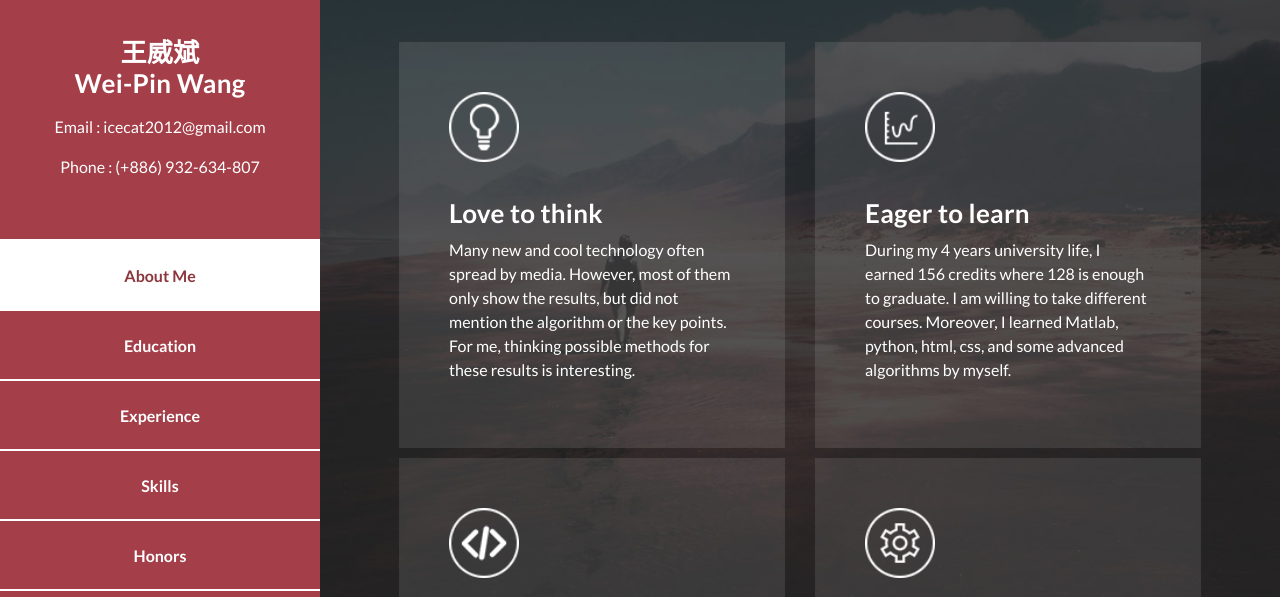
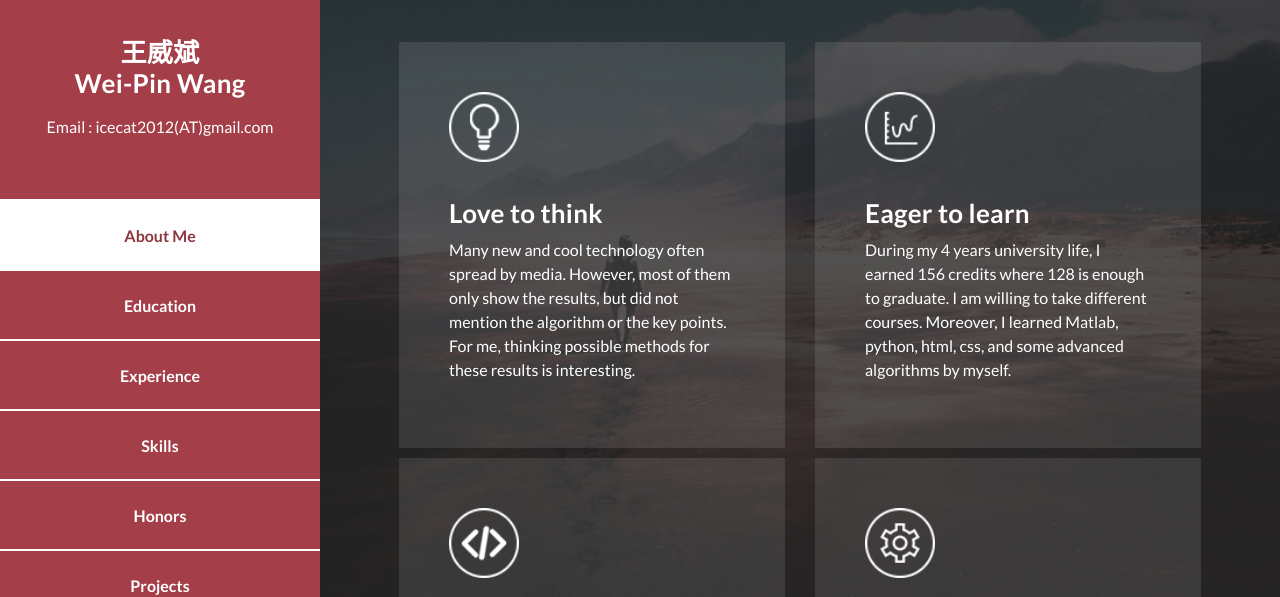
Before and after one commit to icecat2012/icecat2012.github.io, a plain HTML site: page index.html in a window 1280 px wide. Shown: the part 203-800 px from the top of the page. Drawn offline with Linux system fonts and the light colour scheme.

Commit message:
Update index.html
fix typo

```diff
--- a/index.html
+++ b/index.html
@@ -43,8 +43,7 @@ https://templatemo.com/tm-531-reflux
               <h4>王威斌</h4>
               <h4>Wei-Pin Wang</h4>
               <p></p>
-              <p>Email :  icecat2012@gmail.com</p>
-              <p>Phone :  (+886) 932-634-807</p>
+              <p>Email :  icecat2012(AT)gmail.com</p>
             </div>
             <nav class="main-nav" role="navigation">
               <ul class="main-menu">
@@ -231,7 +230,7 @@ https://templatemo.com/tm-531-reflux
           <div class="Education-Row">
             <div class="row">
               <div class="col-md-6">
-                  <h5>Programing</h5>
+                  <h5>Programming</h5>
               </div>
               <div class="col-md-6">
                   <p>C, C++, Python, Matlab, SQL, MASM, HTML, PHP, JavaScript, Hadoop, Spark</p>
```
